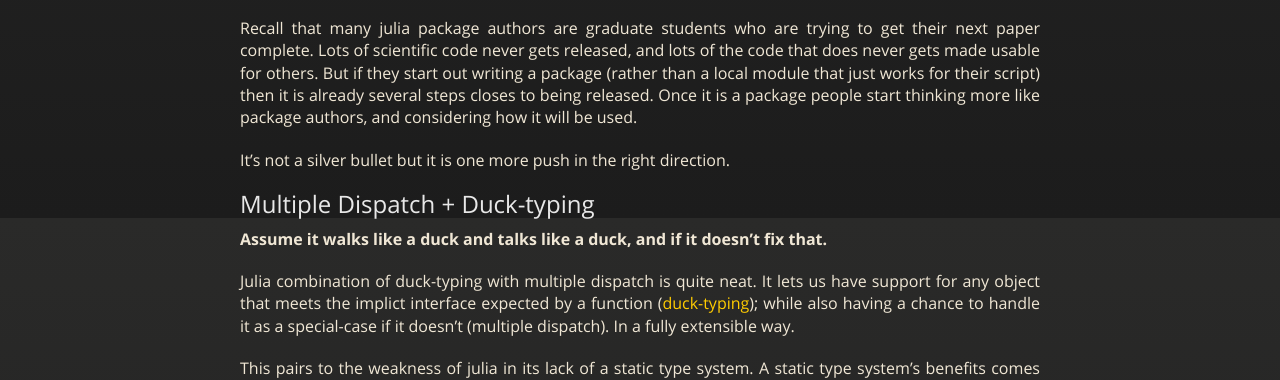
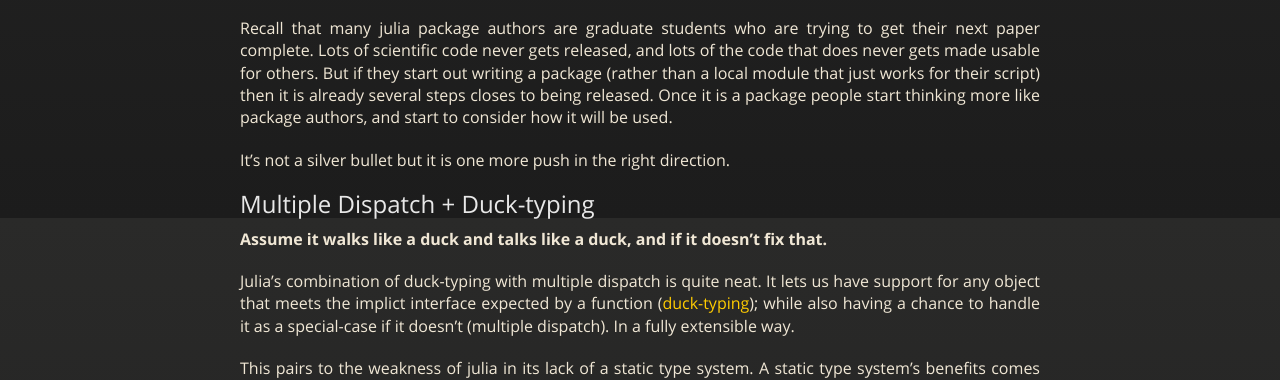
Before and after one commit to oxinabox/oxinabox.github.io, a Jekyll site: the page built from _posts/2020-02-09-whycompositionaljulia.md, in a window 1280 px wide and 900 px high, scrolled down 3139 px. Shown: the part 243-623 px from the top of the window. Built offline with Jekyll 4.4.1, drawn with Linux system fonts in a browser that asks for light colours; nearby versions of some CDN libraries; some web fonts are replaced; formulas are drawn with MathJax 3; some of the changed text lies outside the part shown.

Commit message:
Update 2020-02-09-whycompositionaljulia.md
Fixed some additional typos.

````diff
--- a/_posts/2020-02-09-whycompositionaljulia.md
+++ b/_posts/2020-02-09-whycompositionaljulia.md
@@ -78,8 +78,7 @@
 ```
 
 If you have multiple `using`s trying to bring the same name into scope,
-then julia throws an error.
-Since it can't work out which to use.
+then julia throws an error, since it can't work out which to use.
 
 As a user you can tell it what to use.
 
@@ -166,7 +165,7 @@
 Recall that many julia package authors are graduate students who are trying to get their next paper complete.
 Lots of scientific code never gets released, and lots of the code that does never gets made usable for others.
 But if they start out writing a package (rather than a local module that just works for their script) then it is already several steps closes to being released.
-Once it is a package people start thinking more like package authors, and considering how it will be used.
+Once it is a package people start thinking more like package authors, and start to consider how it will be used.
 
 It's not a silver bullet but it is one more push in the right direction.
 
@@ -174,7 +173,7 @@
 
 **Assume it walks like a duck and talks like a duck, and if it doesn't fix that.**
 
-Julia combination of duck-typing with multiple dispatch is quite neat.
+Julia's combination of duck-typing with multiple dispatch is quite neat.
 It lets us have support for any object that meets the implict interface expected by a function ([duck-typing](https://en.wikipedia.org/wiki/Duck_typing));
 while also having a chance to handle it as a special-case if it doesn't (multiple dispatch).
 In a fully extensible way.
````
Also changed, not shown: other parts of _posts/2020-02-09-whycompositionaljulia.md (+10 -10 lines).
